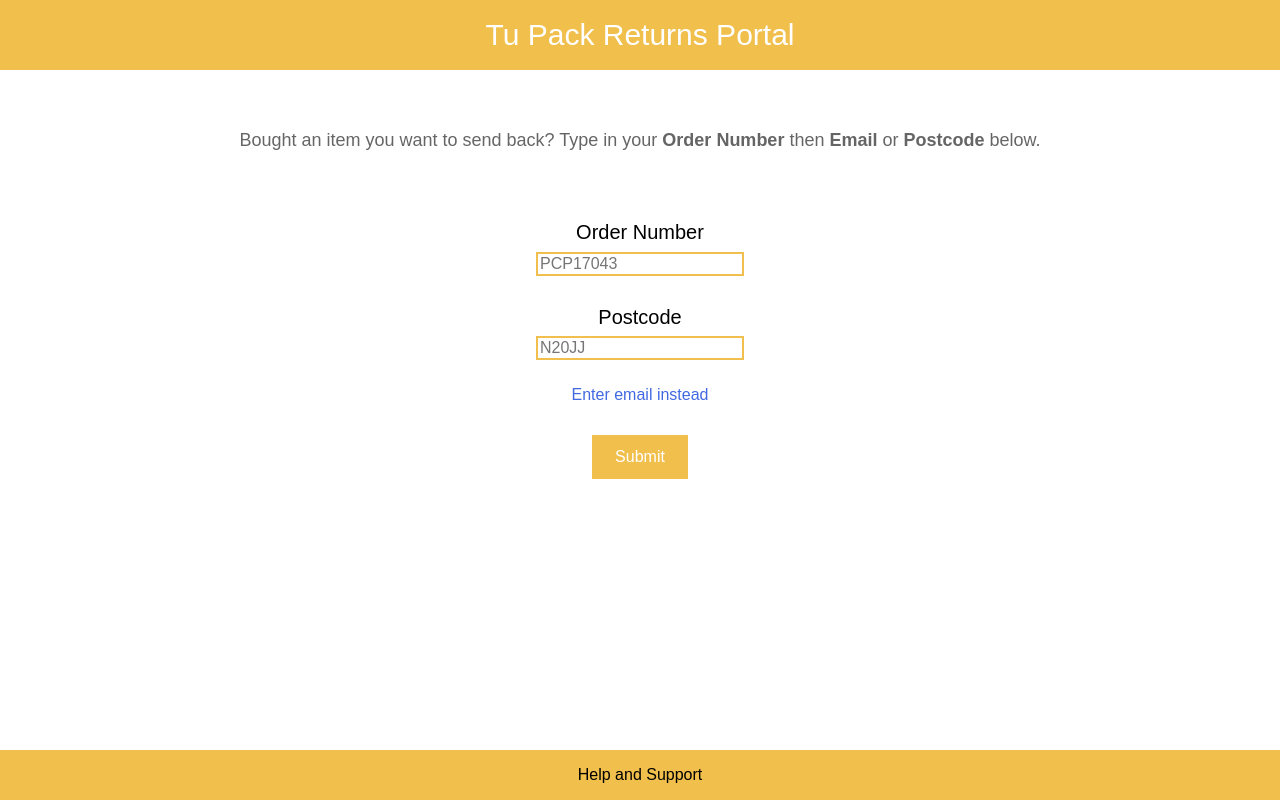
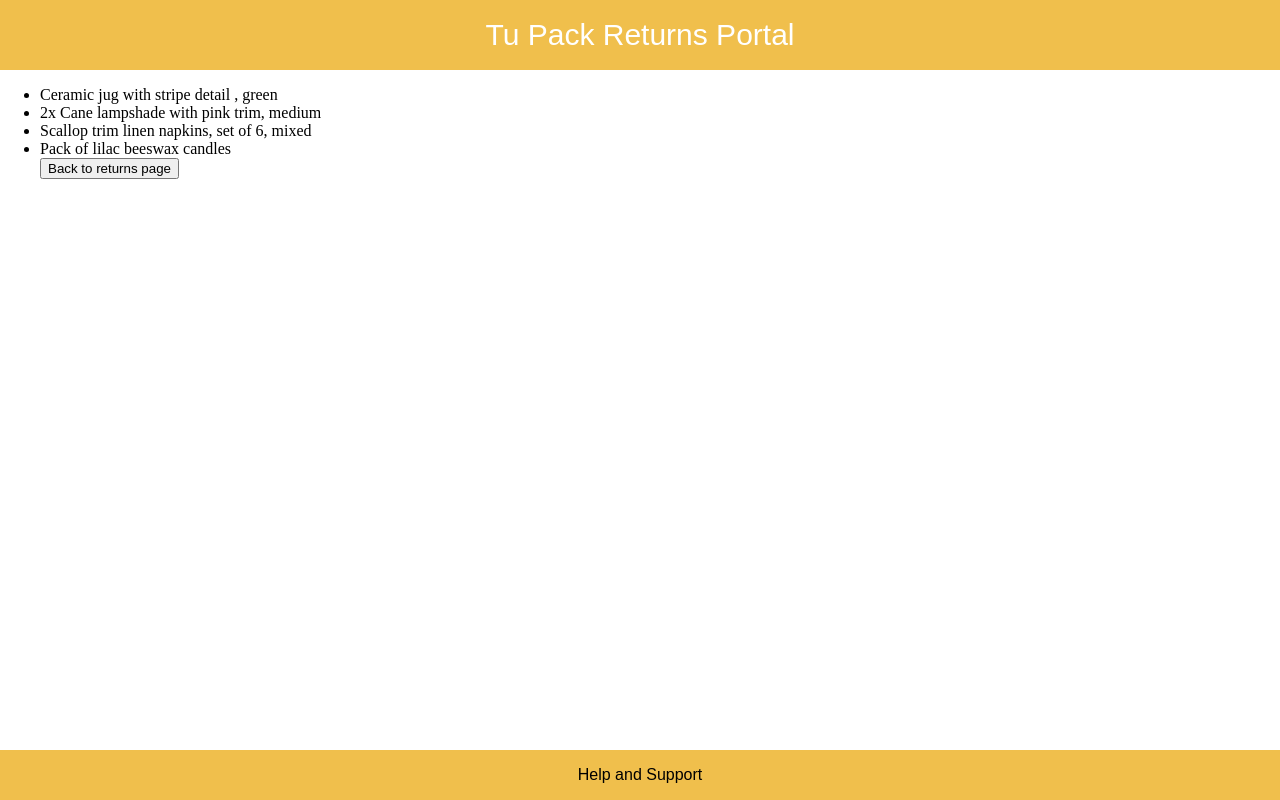
Before and after one commit to eds-101/returnsPortal, a React (Create React App) app in the folder returns-portal/: page / in a window 1280 px wide. Both pictures are taken after a click on the button "Back to HomeLogin". Built offline with nearby package versions, Linux system fonts and the light colour scheme; no server answers.

Commit message:
returns complete

```diff
--- a/returns-portal/src/App.js
+++ b/returns-portal/src/App.js
@@ -30,7 +30,7 @@ function App() {
     setFinalOrderData(finishedOrder)
   }
 
-  function HomePageReturn(){ setShowScreen('Home') }
+  function HomePageReturn(){ setShowScreen('ReturnsComplete') }
 
  // finishedOrder
 
@@ -43,7 +43,7 @@ function App() {
         { showScreen === 'SelectReturn' ? <div className='buttonContainer'><button className='button' onClick={HomePageReturn}>Back to HomeLogin</button></div> : null}
         { showScreen === 'Home' ? <HomeLogin getFinalisedOrder={populateOrder}/> : null }
         { showScreen === 'SelectReturn' ? <ReturnSelector loadOrder={DummyData} getVerifiedItemReturns={verifiedItemReturns}/> : null}
-        { showScreen === 'ReturnsComplete' ?  <ReturnsComplete getHomePageReturn={HomePageReturn} finalOrder={finalOrderData}/> : null }
+        { showScreen === 'ReturnsComplete' ?  <ReturnsComplete getHomePageReturn={HomePageReturn} finalOrder={DummyData}/> : null }
       </div>
       <footer>
         <a href='https://support.tupack.co.uk/hc/en-gb'>Help and Support</a>
--- a/returns-portal/src/Components/ReturnsComplete/ReturnsComplete.js
+++ b/returns-portal/src/Components/ReturnsComplete/ReturnsComplete.js
@@ -10,10 +10,9 @@ function ReturnsComplete(props){
     return(
         <div>
             <div>
-                <p>Your items have been verified for return.</p>
                 <ul>
                     {props.finalOrder.map((product) => {
-                       return <li>{product['Name']}</li>
+                       return <li>{` ${product['Quantity'] > 1 ? product['Quantity'] + 'x' : ""}`} {product['Name'].slice(0,1) + product['Name'].slice(1).toLowerCase()}</li>
                     })}
                     <button onClick={returnToHomePage}>Back to returns page</button>
                 </ul>
```
